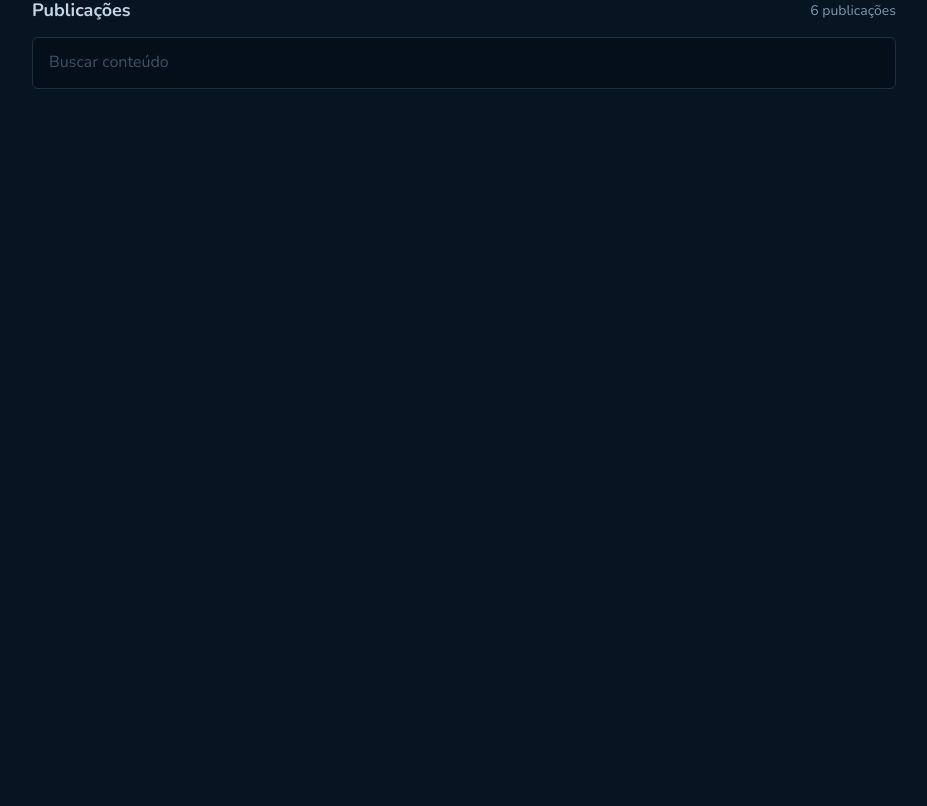
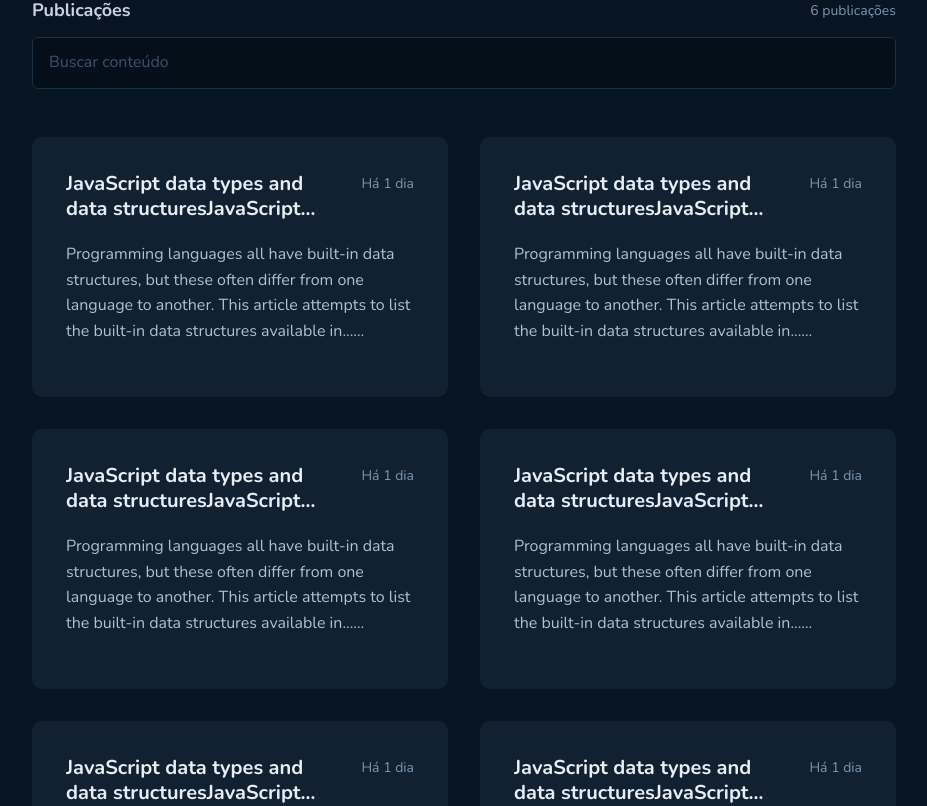
Before and after one commit to RicardoOliveiraFilho/github-blog, a React (Vite) app: page / in a window 1280 px wide. Shown: the part 494-1300 px from the top of the page, without its empty margins (176-1103 px from the left). Before the commit the page ends 800 px from the top, so only its background shows below. Built offline with nearby package versions, Linux system fonts and the light colour scheme.

Commit message:
Criação do Componente PostCard da Page Blog

```diff
--- /dev/null
+++ b/src/pages/Blog/components/PostCard/index.tsx
@@ -0,0 +1,23 @@
+import { PostCardContainer } from './styles'
+
+export function PostCard() {
+  return (
+    <PostCardContainer>
+      <div>
+        <strong>
+          JavaScript data types and data structuresJavaScript data types and
+          data structures
+        </strong>
+        <span>Há 1 dia</span>
+      </div>
+      <p>
+        Programming languages all have built-in data structures, but these often
+        differ from one language to another. This article attempts to list the
+        built-in data structures available in... Programming languages all have
+        built-in data structures, but these often differ from one language to
+        another. This article attempts to list the built-in data structures
+        available in...
+      </p>
+    </PostCardContainer>
+  )
+}
--- /dev/null
+++ b/src/pages/Blog/components/PostCard/styles.ts
@@ -0,0 +1,47 @@
+import styled from 'styled-components'
+
+export const PostCardContainer = styled.div`
+  width: 100%;
+  height: 16.25rem;
+  border-radius: 10px;
+  background: ${({ theme }) => theme.colors['base-post']};
+  border: 2px solid ${({ theme }) => theme.colors['base-post']};
+  padding: 2rem;
+  transition: 0.4s;
+
+  &:hover {
+    border-color: ${({ theme }) => theme.colors['base-label']};
+  }
+
+  div {
+    display: flex;
+    gap: 1rem;
+    margin-bottom: 1.25rem;
+
+    strong {
+      flex: 1;
+      font-size: ${({ theme }) => theme.textSizes['title-title-m']};
+      color: ${({ theme }) => theme.colors['base-title']};
+
+      overflow: hidden;
+      text-overflow: ellipsis;
+      display: -webkit-box;
+      -webkit-box-orient: vertical;
+      -webkit-line-clamp: 2;
+    }
+
+    span {
+      width: max-content;
+      font-size: ${({ theme }) => theme.textSizes['text-text-s']};
+      color: ${({ theme }) => theme.colors['base-span']};
+    }
+  }
+
+  p {
+    overflow: hidden;
+    text-overflow: ellipsis;
+    display: -webkit-box;
+    -webkit-box-orient: vertical;
+    -webkit-line-clamp: 4;
+  }
+`
--- a/src/pages/Blog/index.tsx
+++ b/src/pages/Blog/index.tsx
@@ -1,11 +1,21 @@
+import { PostCard } from './components/PostCard'
 import { Profile } from './components/Profile'
 import { SearchInput } from './components/SearchInput'
+import { PostsListContainer } from './styles'
 
 export function Blog() {
   return (
     <>
       <Profile />
       <SearchInput />
+      <PostsListContainer>
+        <PostCard />
+        <PostCard />
+        <PostCard />
+        <PostCard />
+        <PostCard />
+        <PostCard />
+      </PostsListContainer>
     </>
   )
 }
--- a/src/pages/Blog/styles.ts
+++ b/src/pages/Blog/styles.ts
@@ -0,0 +1,9 @@
+import styled from 'styled-components'
+
+export const PostsListContainer = styled.section`
+  width: 100%;
+  display: grid;
+  grid-template-columns: repeat(auto-fit, minmax(26rem, 1fr));
+  gap: 2rem;
+  margin-bottom: 14rem;
+`
```
